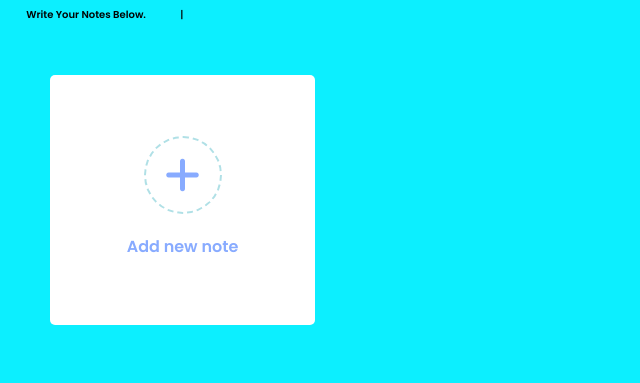
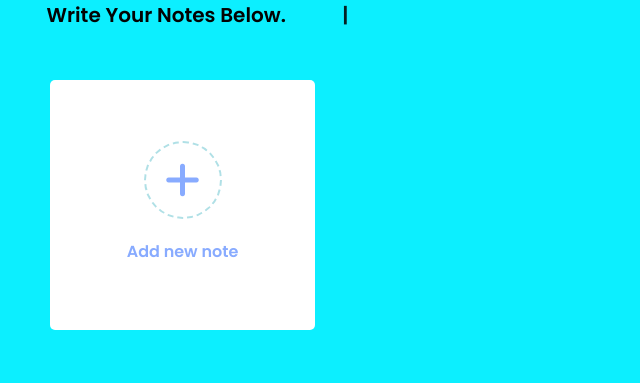
Before and after one commit to jst-manu/Notes-APP, a plain HTML site: page index.html in a window 1280 px wide. Shown: the whole page, without its empty margins (0-640 px from the left). Drawn offline with nearby package versions, Linux system fonts and the light colour scheme.

Commit message:
Update style.css

```diff
--- a/style.css
+++ b/style.css
@@ -416,16 +416,3 @@ bottom-content span {
   .hide-icon {
     display: none;
   }
-  @media screen and
-   (min-width:600px) {
-    .head span{
-        align-items: center;
-        justify-content: center;
-        margin-left: 5%;
-        color: rgb(3, 3, 3);
-        padding: 8px 8px;
-        font-weight: 600;
-        font-size:10px;
-      }
-
-  }
```
